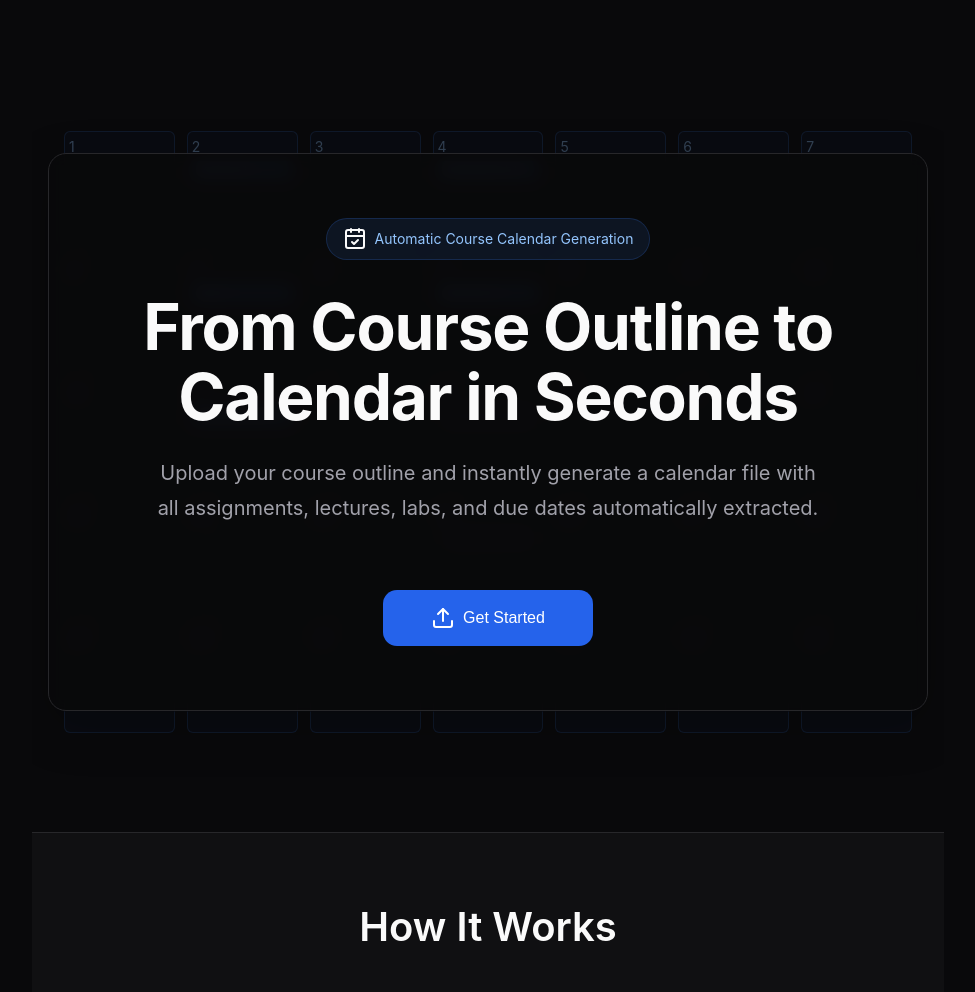
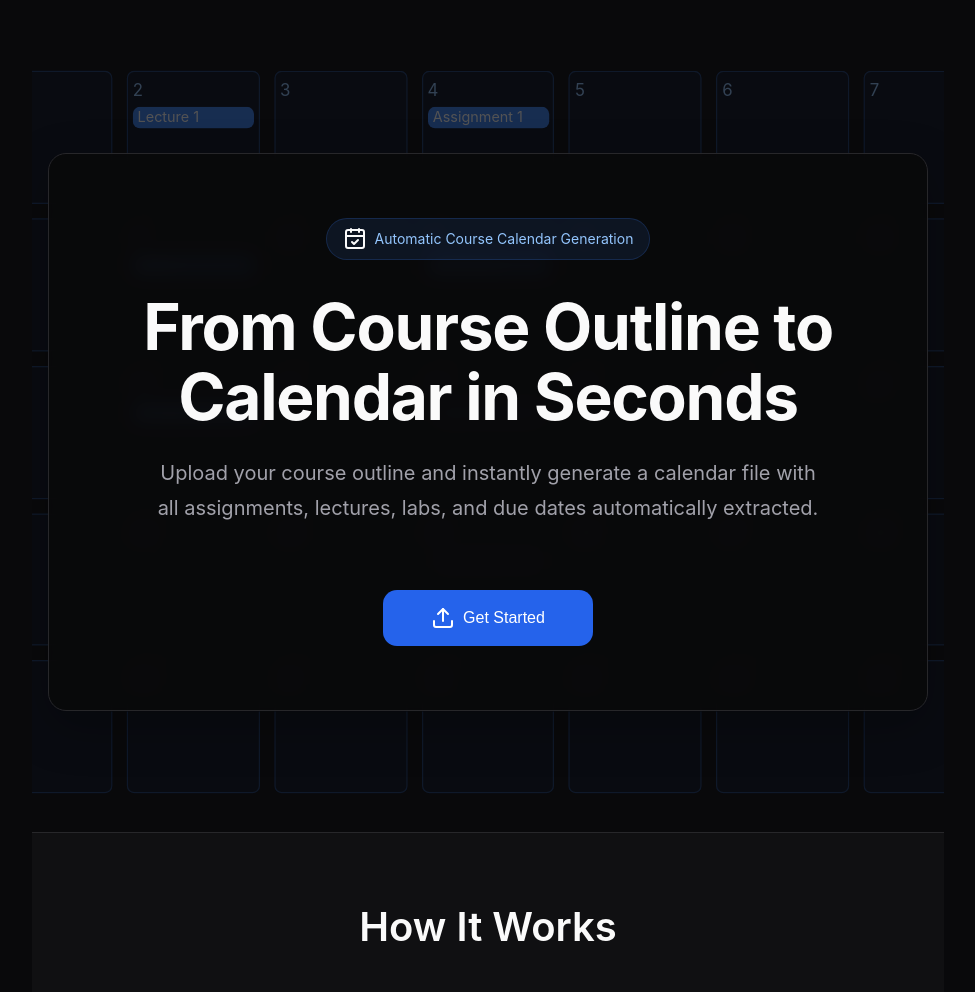
Before and after one commit to KalpKan/Plato, a Flask app: page / in a window 1280 px wide. Shown: the top 992 px of the page, without its empty margins (152-1127 px from the left). Run offline with Flask 3, Linux system fonts and the light colour scheme.

Commit message:
Fix calendar animation visibility behind hero card
- Set calendar-background z-index to 1 (behind hero-content)
- Increase calendar grid max-width to 1800px
- Scale calendar grid by 1.2x to make it larger and visible behind card
- Calendar now extends beyond card boundaries and is visible through semi-transparent card background

```diff
--- a/static/style.css
+++ b/static/style.css
@@ -1273,11 +1273,12 @@ footer .footer-disclaimer {
     pointer-events: none;
     width: 100%;
     height: 100%;
+    z-index: 1; /* Behind hero-content (z-index: 10) but visible */
 }
 
 .calendar-grid-wrapper {
     width: 100%;
-    max-width: 100%; /* Take full width, let grid scale */
+    max-width: 100%;
     padding: 0 var(--spacing-md);
     margin: 0 auto;
 }
@@ -1288,8 +1289,9 @@ footer .footer-disclaimer {
     gap: 12px; /* gap-3 from Figma (0.75rem = 12px) */
     width: 100%;
     height: auto;
-    max-width: 1400px; /* Slightly larger than max-w-7xl for better coverage */
+    max-width: 1800px; /* Much larger to extend beyond card boundaries */
     margin: 0 auto;
+    transform: scale(1.2); /* Scale up the entire calendar grid */
 }
 
 .calendar-day {
```
